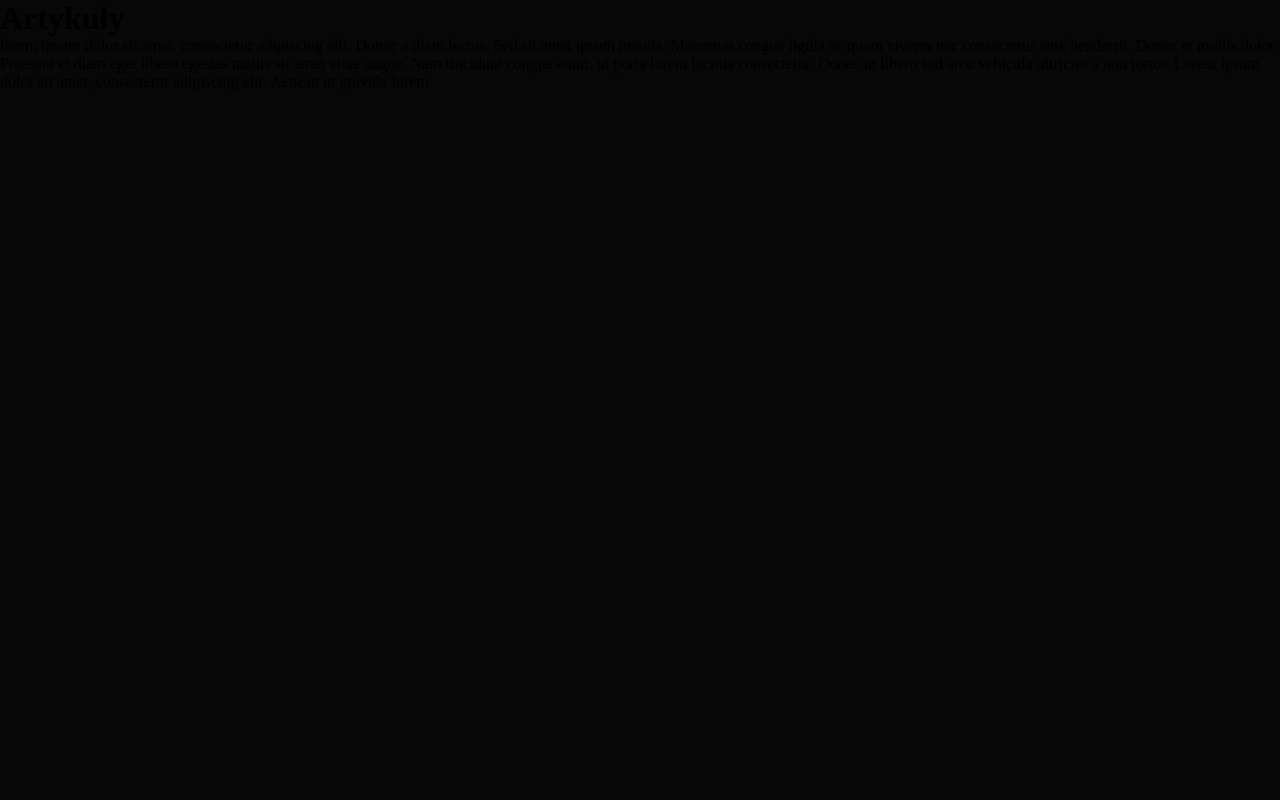
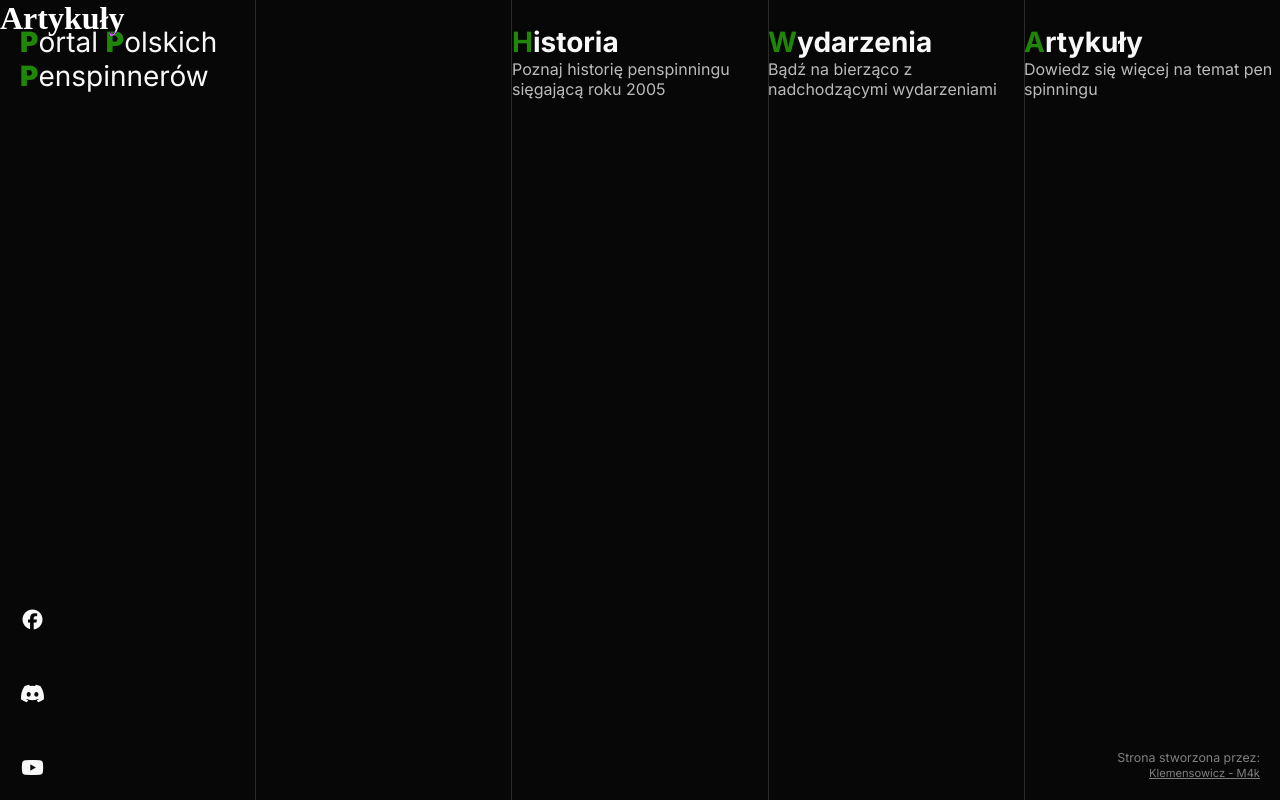
Before and after one commit to M4kses0wicz/PenSpinningPolska, a Vue app: page /Artykuly in a window 1280 px wide. Built offline with nearby package versions, Linux system fonts and the light colour scheme.

Commit message:
Refactor components to include Navbar and BackgroundLines; remove unused code and improve styles

```diff
--- a/src/components/pages/ArticlesPage.vue
+++ b/src/components/pages/ArticlesPage.vue
@@ -1,18 +1,20 @@
-<script setup></script>
+<script setup>
+import BackgroundLines from "../UI/BackgroundLines.vue";
+import Navbar from "../UI/Navbar.vue";
+
+import { useRouter } from "vue-router";
+</script>
 
 <template>
+  <Navbar />
+  <BackgroundLines />
   <h1>Artykuły</h1>
-  <p>
-    lorem ipsum dolor sit amet, consectetur adipiscing elit. Donec a diam
-    lectus. Sed sit amet ipsum mauris. Maecenas congue ligula ac quam viverra
-    nec consectetur ante hendrerit. Donec et mollis dolor. Praesent et diam eget
-    libero egestas mattis sit amet vitae augue. Nam tincidunt congue enim, ut
-    porta lorem lacinia consectetur. Donec ut libero sed arcu vehicula ultricies
-    a non tortor. Lorem ipsum dolor sit amet, consectetur adipiscing elit.
-    Aenean ut gravida lorem.
-  </p>
 </template>
 
 <style scoped lang="scss">
 @use "../../styles/base.scss" as *;
+
+* {
+  color: $white;
+}
 </style>
--- a/src/components/pages/Events.vue
+++ b/src/components/pages/Events.vue
@@ -1,18 +1,20 @@
-<script setup></script>
+<script setup>
+import BackgroundLines from "../UI/BackgroundLines.vue";
+import Navbar from "../UI/Navbar.vue";
+
+import { useRouter } from "vue-router";
+</script>
 
 <template>
+  <Navbar />
+  <BackgroundLines />
   <h1>Wydarzenia</h1>
-  <p>
-    lorem ipsum dolor sit amet, consectetur adipiscing elit. Donec a diam
-    lectus. Sed sit amet ipsum mauris. Maecenas congue ligula ac quam viverra
-    nec consectetur ante hendrerit. Donec et mollis dolor. Praesent et diam eget
-    libero egestas mattis sit amet vitae augue. Nam tincidunt congue enim, ut
-    porta lorem lacinia consectetur. Donec ut libero sed arcu vehicula ultricies
-    a non tortor. Lorem ipsum dolor sit amet, consectetur adipiscing elit.
-    Aenean ut gravida lorem.
-  </p>
 </template>
 
 <style scoped lang="scss">
 @use "../../styles/base.scss" as *;
+
+* {
+  color: $white;
+}
 </style>
--- a/src/components/pages/History.vue
+++ b/src/components/pages/History.vue
@@ -1,9 +1,20 @@
+<script setup>
+import BackgroundLines from "../UI/BackgroundLines.vue";
+import Navbar from "../UI/Navbar.vue";
+
+import { useRouter } from "vue-router";
+</script>
+
 <template>
+  <Navbar />
+  <BackgroundLines />
   <h1>Historia</h1>
 </template>
 
-<script></script>
+<style scoped lang="scss">
+@use "../../styles/base.scss" as *;
 
-<style lang="scss" scoped>
-@use "../../styles/base.scss" as *;
+* {
+  color: $white;
+}
 </style>
--- a/src/components/pages/articles/HowToStart.vue
+++ b/src/components/pages/articles/HowToStart.vue
@@ -1,17 +1,15 @@
+<script setup>
+import BackgroundLines from "../../UI/BackgroundLines.vue";
+import Navbar from "../../UI/Navbar.vue";
+
+import { useRouter } from "vue-router";
+</script>
+
 <template>
-  <h1>Jak Zaczac</h1>
-  <p>
-    lorem ipsum dolor sit amet, consectetur adipiscing elit. Donec a diam
-    lectus. Sed sit amet ipsum mauris. Maecenas congue ligula ac quam viverra
-    nec consectetur ante hendrerit. Donec et mollis dolor. Praesent et diam eget
-    libero egestas mattis sit amet vitae augue. Nam tincidunt congue enim, ut
-    porta lorem lacinia consectetur. Donec ut libero sed arcu vehicula ultricies
-    a non tortor. Lorem ipsum dolor sit amet, consectetur adipiscing elit.
-    Aenean ut gravida lorem.
-  </p>
+  <Navbar />
+  <BackgroundLines />
+  <h1>Jak zaczac</h1>
 </template>
-
-<script></script>
 
 <style lang="scss" scoped>
 @use "../../../styles/base.scss" as *;
```
Also changed, not shown: src/components/pages/InfoCard.vue (+11 -2 lines).
